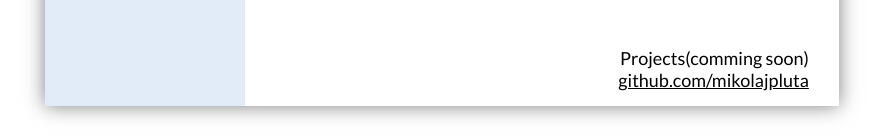
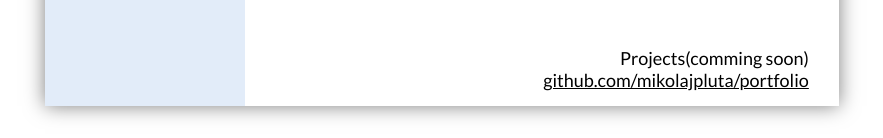
Before and after one commit to mikolajpluta/mikolajpluta.github.io, a plain HTML site: page index.html in a window 1280 px wide. Shown: the part 1017-1155 px from the top of the page, without its empty margins (198-1081 px from the left). Drawn offline with Linux system fonts and the light colour scheme.

Commit message:
portfolio repo added to description

```diff
--- a/index.html
+++ b/index.html
@@ -70,7 +70,7 @@
 
             <p id="projects">
                 <span>Projects(comming soon)</span><br>
-                <a href="github.com/mikolajpluta">github.com/mikolajpluta</a>
+                <a href="https://github.com/mikolajpluta/portfolio">github.com/mikolajpluta/portfolio</a>
             </p>
         </div>
 
```
